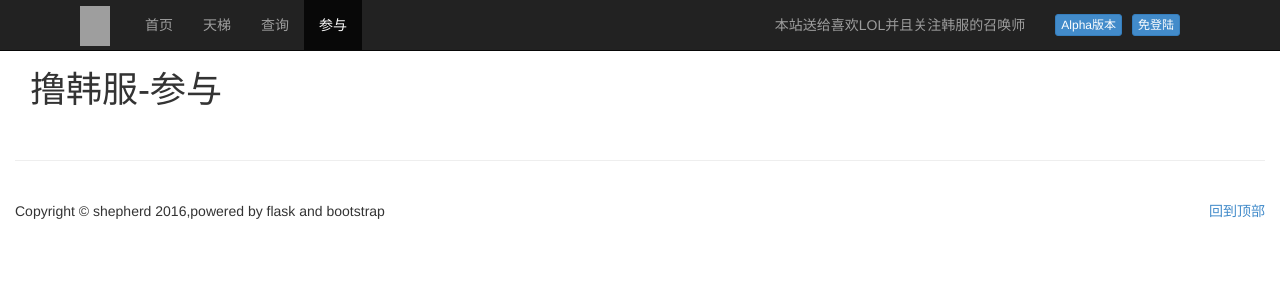
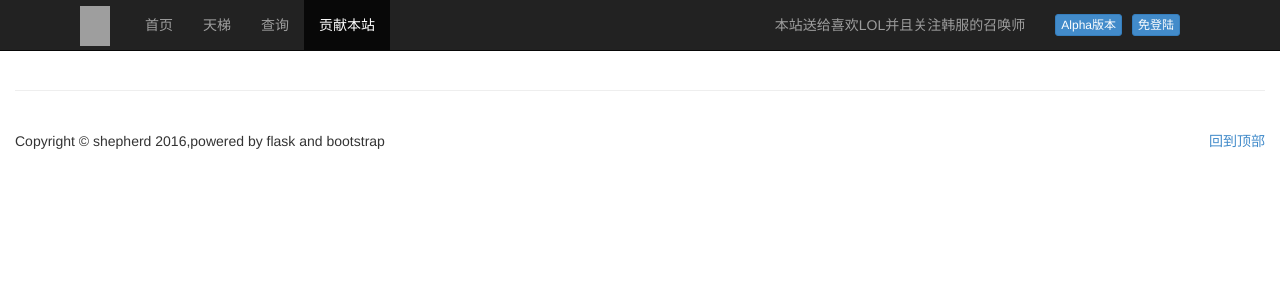
Before and after one commit to MrShepherd/lol_hf, a Flask app: page /help in a window 1280 px wide. Shown: the top 300 px of the page. Run offline with Flask 2, Linux system fonts and the light colour scheme; data that the repository does not hold is empty; some libraries are stand-ins or nearby versions; grey boxes are pictures that could not be loaded.

Commit message:
initial help page

```diff
--- a/app/templates/base.html
+++ b/app/templates/base.html
@@ -23,7 +23,7 @@
     ('/', 'index', '首页'),
     ('/ladder', 'ladder', '天梯'),
     ('/query', 'query', '查询'),
-    ('/help','help','参与')
+    ('/help','help','贡献本站')
     ] -%}
     {% set active_page = active_page|default('index') -%}
     <nav class="navbar navbar-inverse navbar-fixed-top" role="navigation">
--- a/app/templates/help.html
+++ b/app/templates/help.html
@@ -1,8 +1,5 @@
 {% extends "base.html" %}
 {% set active_page = 'help' -%}
-{% block title%}&nbsp;&nbsp;&nbsp;参与-撸韩服{% endblock %}
+{% block title%}&nbsp;&nbsp;&nbsp;贡献本站-撸韩服{% endblock %}
 {% block pagecontent %}
-            <div class="container">
-                <h1>撸韩服-参与</h1>
-            </div>
 {% endblock %}
```
